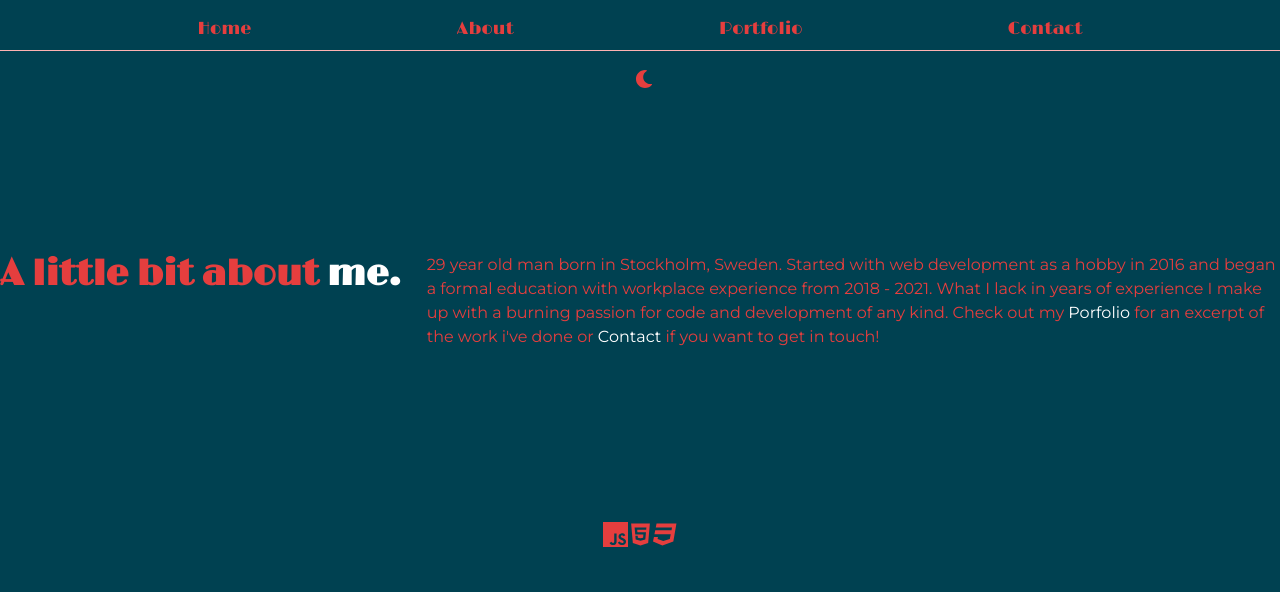
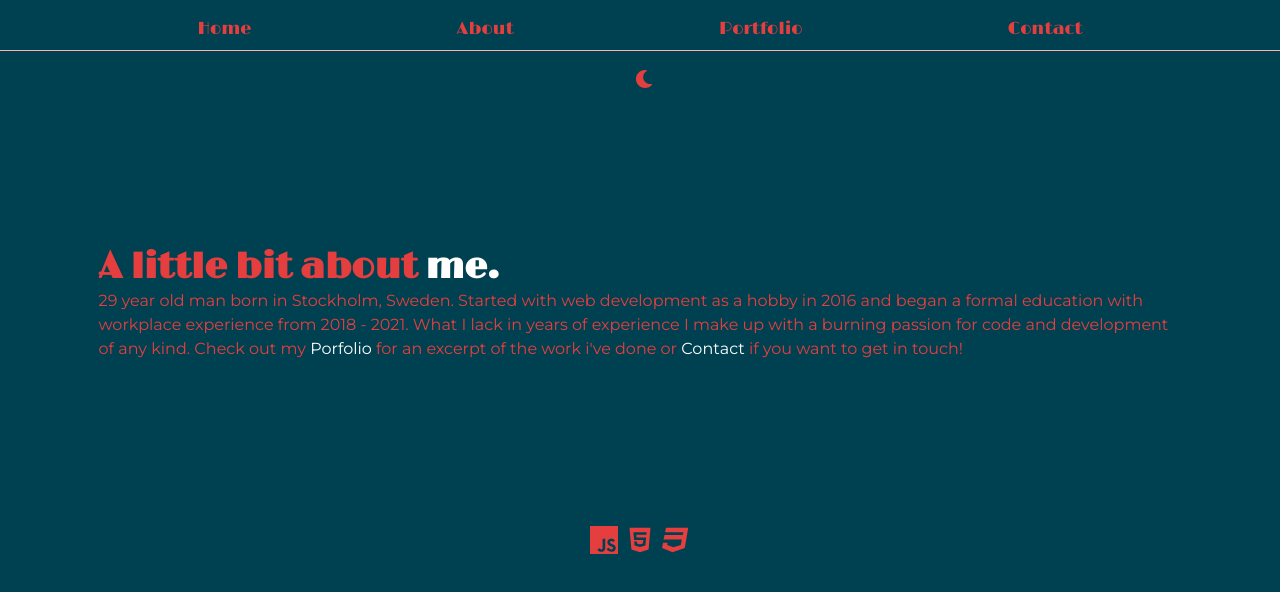
Before and after one commit to Leandro-Da-Souza/Portfolio-Two, a React (Create React App) app: page /about in a window 1280 px wide. Shown: the top 592 px of the page. Built offline with nearby package versions, Linux system fonts and the light colour scheme.

Commit message:
add some media queries

```diff
--- a/src/pages/About.js
+++ b/src/pages/About.js
@@ -1,20 +1,20 @@
 import React from 'react'
-import { Flex, Text, Heading, Center } from '@chakra-ui/layout'
+import { Flex, Text, Heading, HStack } from '@chakra-ui/layout'
 import { FaHtml5, FaCss3 } from 'react-icons/fa'
 import { SiJavascript } from 'react-icons/si'
 
 const About = () => {
     return (
-        <Flex w="100vw" flexDirection="column" height="80vh" align="center" justify="space-evenly">
-            <Flex w="100%">
+        <Flex w="100vw" flexDirection="column" height="80vh" align="center" justify="space-evenly" paddingLeft="3%" paddingRight="3%">
+            <Flex w={{base: "100%", md: '100%', lg: '90%'}} flexDirection={{ base: 'row', md: 'row', lg: 'column'}}>
                 <Heading flex="1">A little bit about <Text as="span" color="white">me.</Text></Heading>
                 <Text flex="2">29 year old man born in Stockholm, Sweden. Started with web development as a hobby in 2016 and began a formal education with workplace experience from 2018 - 2021. What I lack in years of experience I make up with a burning passion for code and development of any kind. Check out my <Text as="span" color="white">Porfolio</Text> for an excerpt of the work i've done or <Text as="span" color="white">Contact</Text> if you want to get in touch!</Text>
             </Flex>
-            <Center>
-                <SiJavascript size={25}/>
-                    <FaHtml5 size={25}/>
-                    <FaCss3 size={25}/>
-            </Center>
+            <HStack>
+                <SiJavascript size={28}/>
+                    <FaHtml5 size={28}/>
+                    <FaCss3 size={28}/>
+            </HStack>
         </Flex>
     )
 }
--- a/src/pages/Home.js
+++ b/src/pages/Home.js
@@ -21,11 +21,11 @@ const Home = () => {
             </Box>
             <Box textAlign="center">
                 <Heading p="1" fontSize={{base: 'lg', md: 'lg', lg: '2xl'}}>Hi! i'm <Text as="span" color="white">Leandro Da Souza</Text> and I am a Frontend Developer!</Heading>
-                <Text>Currently Looking for Work.</Text>
+                <Text>Currently looking for work!</Text>
             </Box>
             <Flex w="30vw" justify="space-between" >
-                <FaGithub data-url="https://github.com/leandro-da-souza" size={40} onClick={handleClick}/>
-                <FaLinkedin data-url="https://linkedin.com/in/leandro-da-souza"size={40} onClick={handleClick}/>
+                <FaGithub data-url="https://github.com/leandro-da-souza" size={40} onClick={handleClick} cursor="pointer"/>
+                <FaLinkedin data-url="https://linkedin.com/in/leandro-da-souza"size={40} onClick={handleClick} cursor="pointer" />
             </Flex>
         </Flex>
     )
```
